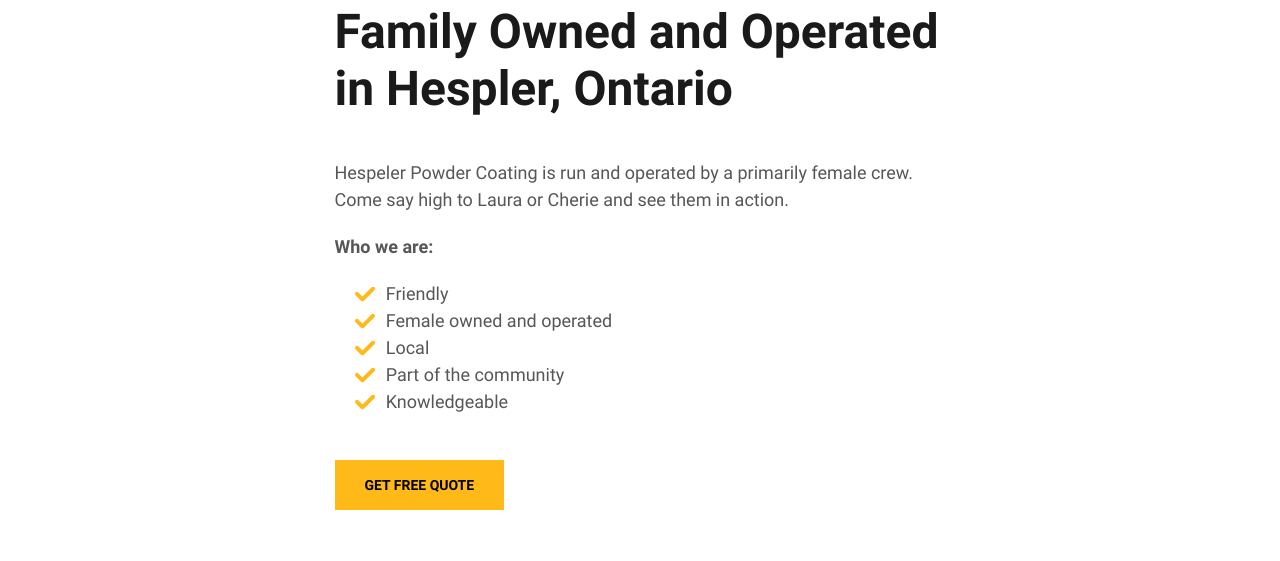
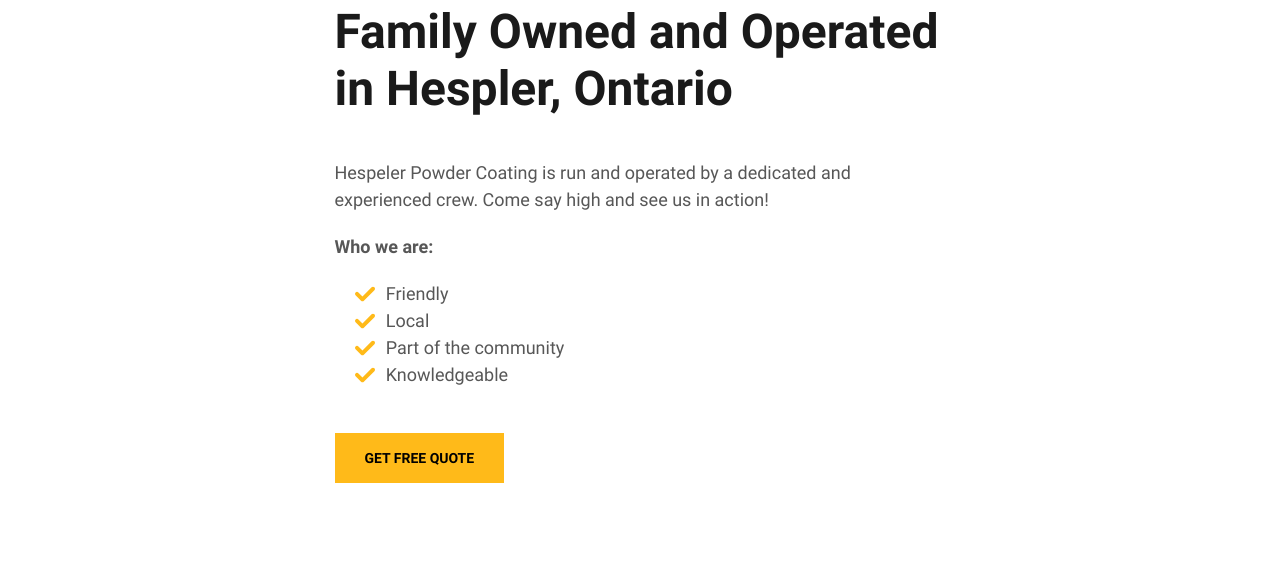
Before and after one commit to iamstevedavis/hespelerpowdercoating, a website: page static/about.html in a window 1280 px wide. Shown: the part 1488-2049 px from the top of the page. Drawn offline with Linux system fonts and the light colour scheme.

Commit message:
Update Contact Info

```diff
--- a/static/about.html
+++ b/static/about.html
@@ -9,7 +9,7 @@
     <!--Swap our for actual link-->
     <link rel="canonical" href="https://www.hespelerpowdercoating.ca/about">
 
-    <meta name="description" content="Local Female Owned and Operated Sand Blasting and Powder Coating">
+    <meta name="description" content="Local Sand Blasting and Powder Coating">
     <meta name="keywords" content="Cambridge Sand Blasting Powder Coating">
 
     <!--Social Media Display-->
@@ -124,8 +124,7 @@
                 <div class="content">
                     <h2 class="title">Family Owned and Operated in Hespler, Ontario</h2>
                     <p>
-                        Hespeler Powder Coating is run and operated by a primarily female crew. Come say high to Laura or Cherie and see
-                        them in action.
+                        Hespeler Powder Coating is run and operated by a dedicated and experienced crew. Come say high and see us in action!
                     </p>
                     <p>
                         <strong>Who we are:</strong>
@@ -135,11 +134,6 @@
                             <img aria-hidden="true" loading="lazy" decoding="async" src="/images/check.svg"
                                 alt="check mark" width="20" height="20">
                             <span>Friendly</span>
-                        </li>
-                        <li>
-                            <img aria-hidden="true" loading="lazy" decoding="async" src="/images/check.svg"
-                                alt="check mark" width="20" height="20">
-                            <span>Female owned and operated</span>
                         </li>
                         <li>
                             <img aria-hidden="true" loading="lazy" decoding="async" src="/images/check.svg"
@@ -236,7 +230,7 @@
                         <li>
                             <h2>Contact</h2>
                         </li>
-                        <li><a href="/contact.html">63 Sheffield St Door 14<br>Cambridge, ON</a></li>
+                        <li><a href="/contact.html">46 Stafford Court Unit B<br>Cambridge, ON</a></li>
                         <li><a href="tel:519-658-3144">T: (519) 658-3144</a></li>
                         <li><a href="mailto:info@hespelerpowdercoating.ca">Click to Email</a></li>
                     </ul>
```
Also changed, not shown: static/contact.html (+2 -2 lines), static/index.html (+3 -9 lines), static/projects.html (+2 -2 lines), static/reviews.html (+2 -2 lines).
